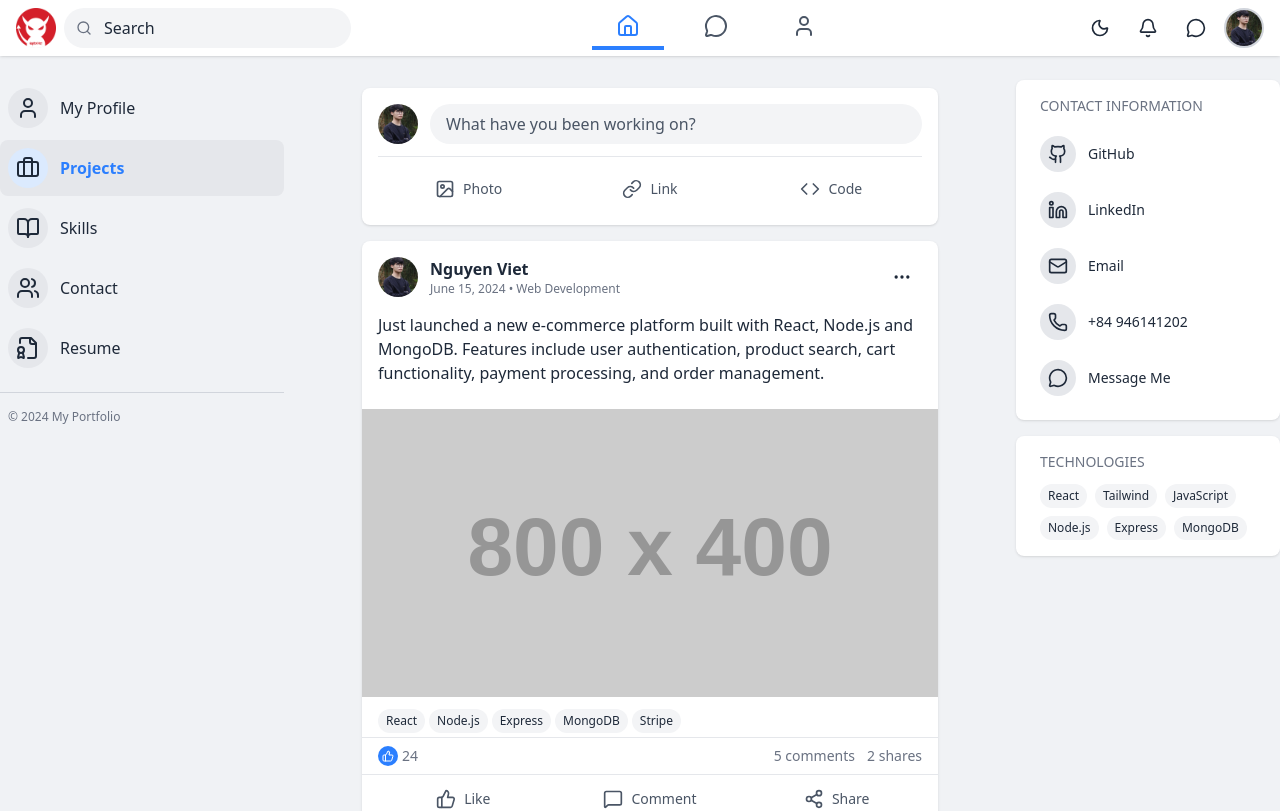
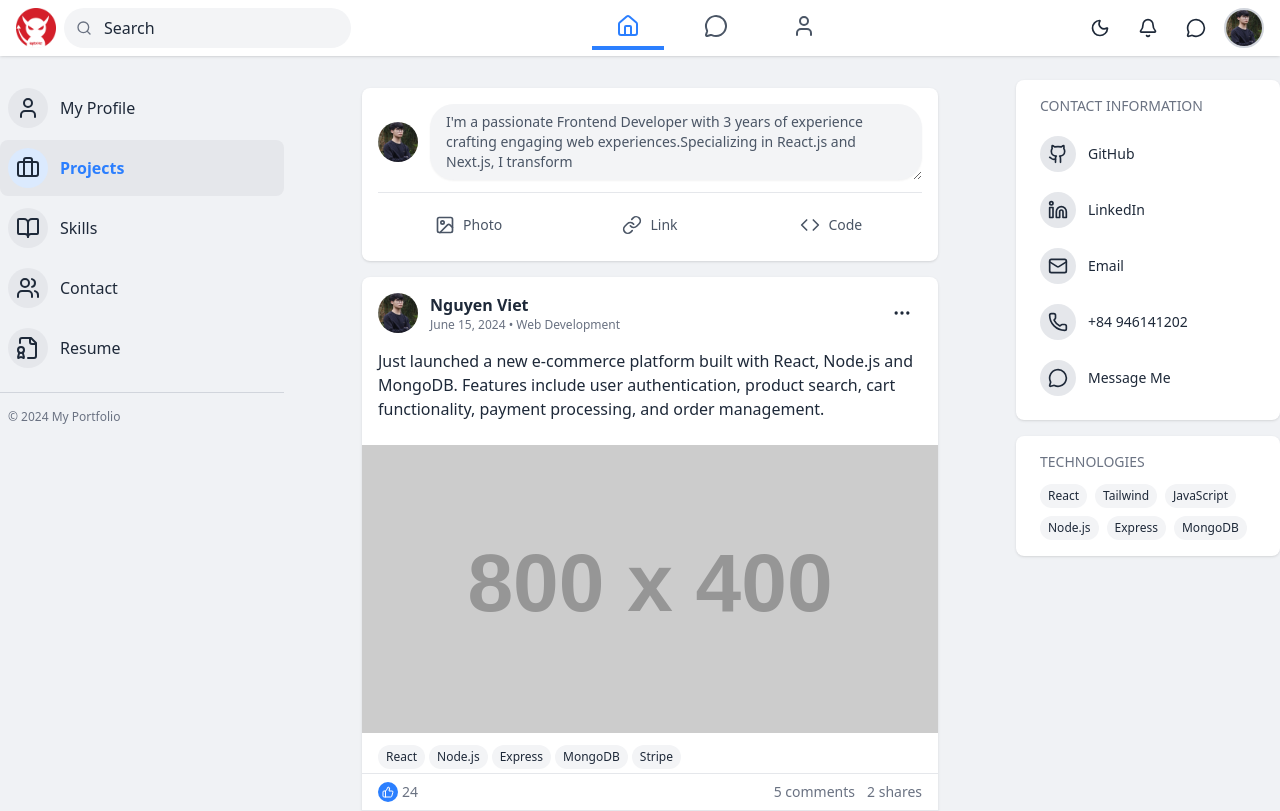
Before and after one commit to nguyenviet02/my-portfolio, a React (Vite) app: page / in a window 1280 px wide. Shown: the top 811 px of the page. Built offline with nearby package versions, Linux system fonts and the light colour scheme.

Commit message:
feat: update about

```diff
--- a/package.json
+++ b/package.json
@@ -15,6 +15,7 @@
     "@tailwindcss/vite": "^4.1.10",
     "class-variance-authority": "^0.7.1",
     "clsx": "^2.1.1",
+    "gsap": "^3.12.5",
     "lucide-react": "^0.523.0",
     "react": "^19.1.0",
     "react-dom": "^19.1.0",
--- a/src/components/projects/CreateProject.jsx
+++ b/src/components/projects/CreateProject.jsx
@@ -1,21 +1,62 @@
 import { Image, Link, Code } from 'lucide-react';
 import { Button } from '@/components/ui/button';
+import { Textarea } from '@/components/ui/textarea';
 import profile from '@/data/profile';
+import { useEffect, useRef, useState } from 'react';
+import gsap from 'gsap';
 
-const CreatePost = () => {
+const CreateProject = () => {
+  const textRef = useRef(null);
+  const [displayText, setDisplayText] = useState('');
+  const aboutText = profile.about;
+  const tlRef = useRef();
+
+  // Typing animation effect
+  useEffect(() => {
+    let currentText = '';
+    const chars = aboutText.split('');
+
+    // Reset animation if it exists
+    if (tlRef.current) {
+      tlRef.current.kill();
+    }
+
+    // Reset displayed text
+    setDisplayText('');
+
+    // Create new timeline
+    const tl = gsap.timeline();
+    tlRef.current = tl;
+
+    // Add each character with a small delay to create typing effect
+    chars.forEach((char, index) => {
+      tl.add(() => {
+        currentText += char;
+        setDisplayText(currentText);
+      }, index * 0.04); // 0.04 seconds delay between characters
+    });
+
+    return () => {
+      if (tlRef.current) {
+        tlRef.current.kill();
+      }
+    };
+  }, [aboutText]);
+
   return (
     <div className="bg-white dark:bg-[#242526] rounded-lg shadow mb-4 p-4">
       <div className="flex items-center gap-3">
         <div className="h-10 w-10 rounded-full overflow-hidden bg-gray-200">
-          <img
-            src={profile.avatar}
-            alt="Profile"
-            className="h-full w-full object-cover"
+          <img src={profile.avatar} alt="Profile" className="h-full w-full object-cover" />
+        </div>
+        <div className="flex-1 relative">
+          <Textarea
+            ref={textRef}
+            value={displayText}
+            readOnly
+            className="bg-gray-100 dark:bg-[#3A3B3C] rounded-3xl  py-2 px-4 text-gray-600 dark:text-gray-300 text-left w-full hover:bg-gray-200 dark:hover:bg-[#4E4F50] transition-colors outline-none border-none resize-y"
           />
         </div>
-        <button className="bg-gray-100 dark:bg-[#3A3B3C] rounded-full py-2 px-4 text-gray-600 dark:text-gray-300 text-left flex-1 hover:bg-gray-200 dark:hover:bg-[#4E4F50] transition-colors">
-          What have you been working on?
-        </button>
       </div>
 
       <div className="border-t border-gray-200 dark:border-gray-700 mt-3 pt-3">
@@ -38,4 +79,4 @@ const CreatePost = () => {
   );
 };
 
-export default CreatePost;
+export default CreateProject;
--- /dev/null
+++ b/src/components/ui/textarea.jsx
@@ -0,0 +1,20 @@
+import * as React from "react"
+
+import { cn } from "@/lib/utils"
+
+function Textarea({
+  className,
+  ...props
+}) {
+  return (
+    <textarea
+      data-slot="textarea"
+      className={cn(
+        "border-input placeholder:text-muted-foreground focus-visible:border-ring focus-visible:ring-ring/50 aria-invalid:ring-destructive/20 dark:aria-invalid:ring-destructive/40 aria-invalid:border-destructive dark:bg-input/30 flex field-sizing-content min-h-16 w-full rounded-md border bg-transparent px-3 py-2 text-base shadow-xs transition-[color,box-shadow] outline-none focus-visible:ring-[3px] disabled:cursor-not-allowed disabled:opacity-50 md:text-sm",
+        className
+      )}
+      {...props} />
+  );
+}
+
+export { Textarea }
--- a/src/data/profile.js
+++ b/src/data/profile.js
@@ -5,7 +5,7 @@ const profile = {
 	location: 'Ha Noi, Vietnam',
 	avatar: 'src/assets/avatar.jpg',
 	coverImage: 'src/assets/cover.jpg',
-	about: 'Passionate frontend developer with 3 years of experience building web applications. Specialized in React, Next.js, and Tailwind CSS.',
+	about: "I'm a passionate Frontend Developer with 3 years of experience crafting engaging web experiences.Specializing in React.js and Next.js, I transform complex requirements into elegant, intuitive interfaces.My expertise extends to creating smooth animations and pixel- perfect UI components that enhance user engagement.I combine technical skills with creative problem - solving to build responsive, accessible, and visually appealing applications that deliver exceptional user experiences.",
 	email: 'nguyenviet02.dev@gmail.com',
 	phone: '+84 946141202',
 	github: 'https://github.com/nguyenviet02',
```
Also changed, not shown: 1 other file (tests, documents, lock files or other folders).
